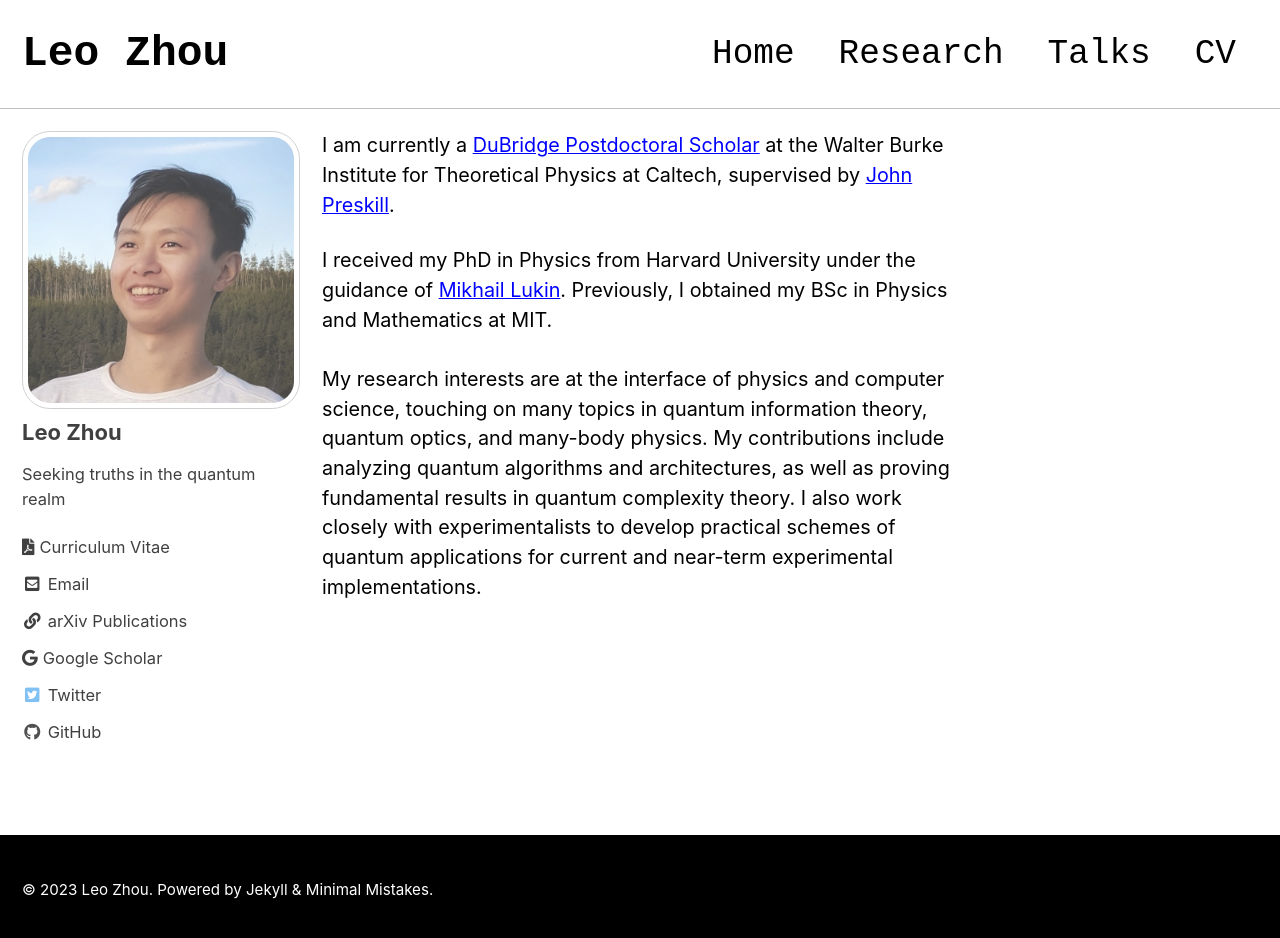
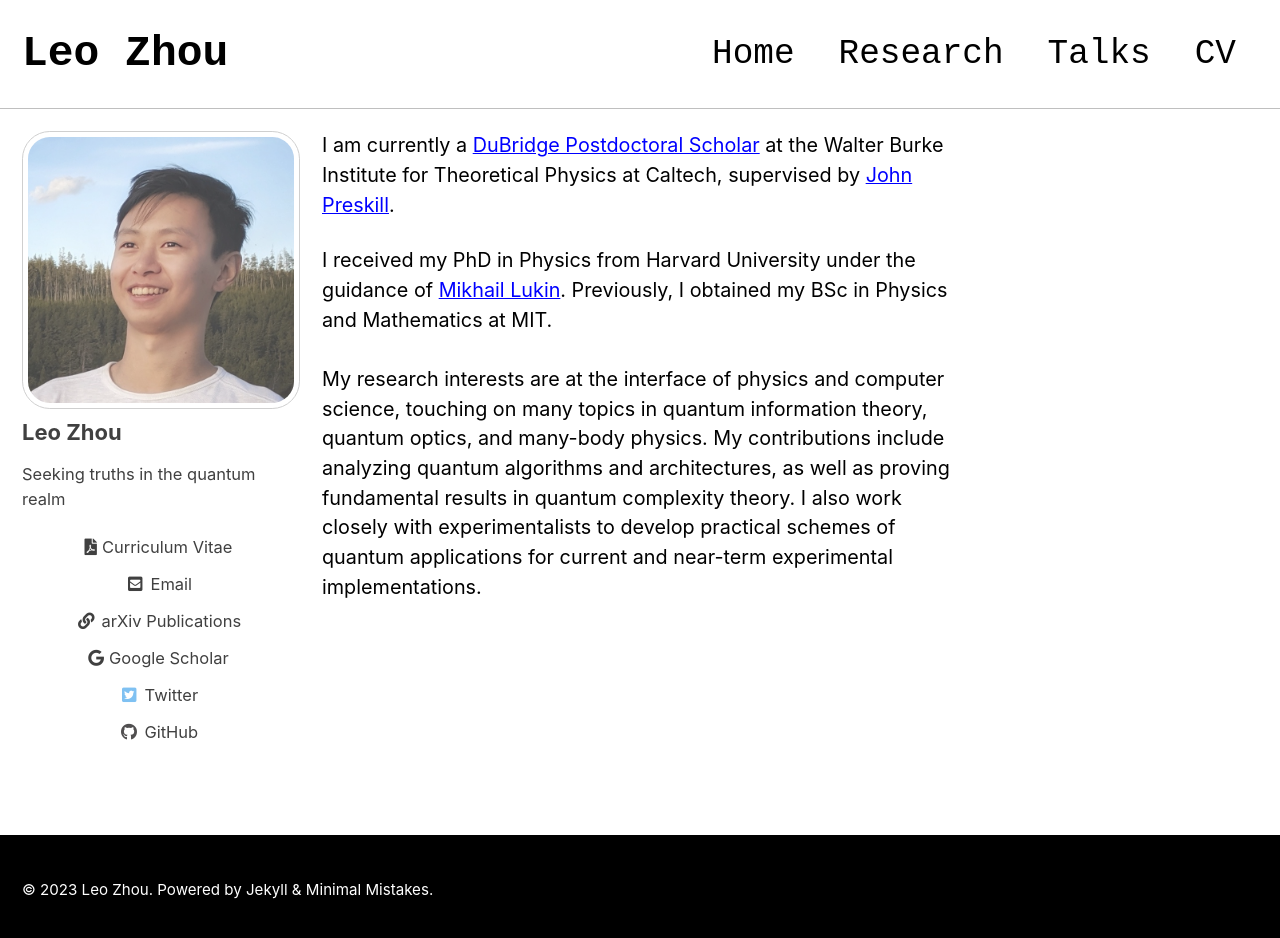
Before and after one commit to leozhou92/leozhou92.github.io, a Jekyll site: the page built from index.html, in a window 1280 px wide and 946 px high. Shown: the top 938 px of the window. Built offline with Jekyll 4.4.1, drawn with Linux system fonts in a browser that asks for light colours; cached includes are drawn as plain includes; the list of posts is cut into pages by our own code.

Commit message:
Center align sidebar links and removed hrefs

```diff
--- a/_includes/author-profile.html
+++ b/_includes/author-profile.html
@@ -5,15 +5,12 @@
 
   {% if author.avatar %}
     <div class="author__avatar">
-      <a href="{{ author.home | default: '/' | absolute_url }}">
         <img src="{{ author.avatar | relative_url }}" alt="{{ author.name }}" itemprop="image" class="u-photo">
-      </a>
     </div>
   {% endif %}
 
   <div class="author__content">
-    <h3 class="author__name p-name" itemprop="name">
-      <a class="u-url" rel="me">{{ author.name }}</a>
+    <h3 class="author__name p-name" itemprop="name"> {{ author.name }}
     </h3>
     {% if author.bio %}
       <div class="author__bio p-note" itemprop="description">
--- a/_sass/minimal-mistakes/_sidebar.scss
+++ b/_sass/minimal-mistakes/_sidebar.scss
@@ -247,6 +247,7 @@
   border: 1px solid $border-color;
   border-radius: $border-radius;
   background: $background-color;
+  text-align: center;
   box-shadow: 0 2px 4px 0 rgba(#000, 0.16), 0 2px 10px 0 rgba(#000, 0.12);
   cursor: default;
 
@@ -301,7 +302,6 @@
   ul {
     padding: 10px;
     list-style-type: none;
-    text-align: left;
   }
 
   li {
```
